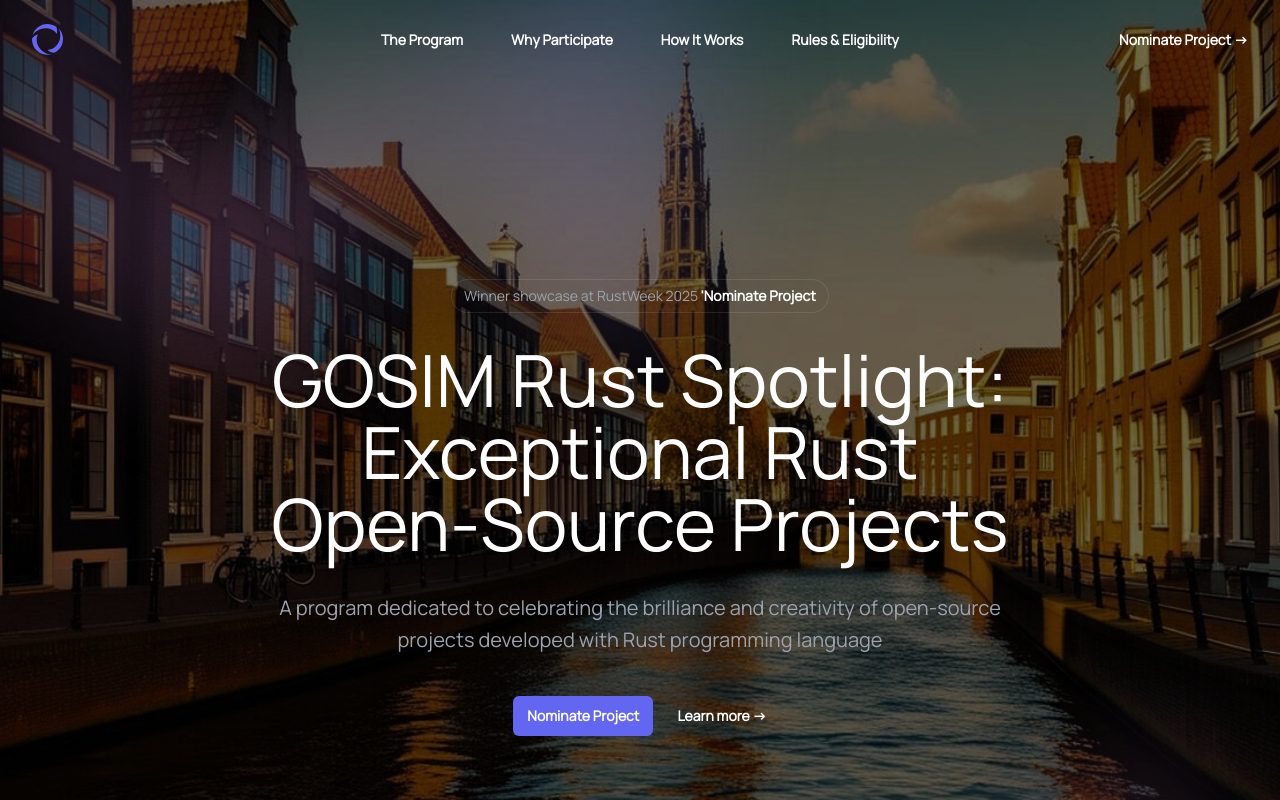
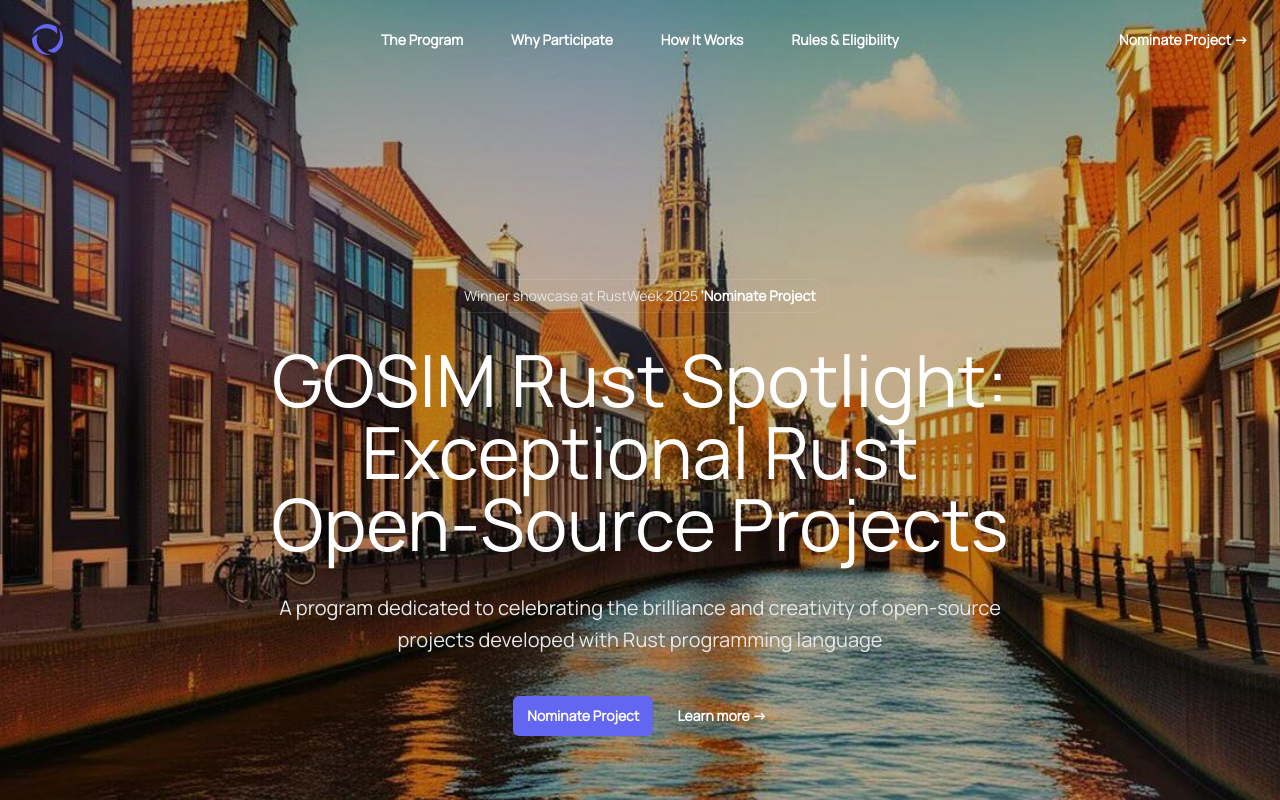
Before and after one commit to gosimfoundation/gosim-spotlight, a Vue app: page /#/ in a window 1280 px wide. Shown: the top 800 px of the page. Built offline with nearby package versions, Linux system fonts and the light colour scheme.

Commit message:
brighten the website

```diff
--- a/src/components/HeroSection.vue
+++ b/src/components/HeroSection.vue
@@ -1,9 +1,9 @@
 <template>
   <HeaderMenu :navigation="navigation" :mobileMenuOpen="mobileMenuOpen" />
-  <div id="hero" class="bg-gray-900">
+  <div id="hero" class="bg-gray-600">
 
     <div class="relative isolate overflow-hidden pt-14">
-      <img src="@/assets/bg-utrecht-1.jpg" alt=""
+      <img src="@/assets/bg-utrecht-2.jpg" alt=""
         class="absolute inset-0 -z-10 h-full w-full object-cover object-center" />
       <div class="absolute inset-x-0 -top-40 -z-10 transform-gpu overflow-hidden blur-3xl sm:-top-80"
         aria-hidden="true">
@@ -15,7 +15,7 @@
         <div class="mx-auto max-w-3xl py-32 sm:py-48 lg:py-56">
           <div class="hidden sm:mb-8 sm:flex sm:justify-center">
             <div
-              class="relative rounded-full px-3 py-1 text-sm/6 text-gray-400 ring-1 ring-white/10 hover:ring-white/20">
+              class="relative rounded-full px-3 py-1 text-sm/6 text-gray-200 ring-1 ring-white/10 hover:ring-white/20">
               Winner showcase at RustWeek 2025
               <a class="font-semibold text-white"
                 @click="scrollToSection($event, '#nominate')">'Nominate Project</a>
@@ -25,7 +25,7 @@
             <h1 class="text-balance text-5xl text-white sm:text-7xl">GOSIM Rust Spotlight:</h1>
             <h1 class="text-balance text-5xl text-white sm:text-7xl">Exceptional Rust</h1>
             <h1 class="text-balance text-5xl text-white sm:text-7xl">Open-Source Projects</h1>
-            <p class="mt-8 text-pretty text-lg font-medium text-gray-400 sm:text-xl/8">A program dedicated to
+            <p class="mt-8 text-pretty text-lg font-medium text-gray-200 sm:text-xl/8">A program dedicated to
               celebrating the brilliance and creativity of open-source projects developed with Rust programming language
             </p>
             <div class="mt-10 flex items-center justify-center gap-x-6">
--- a/src/components/HowItWorksSection.vue
+++ b/src/components/HowItWorksSection.vue
@@ -1,5 +1,5 @@
 <template>
-  <div id="how-it-works" class="bg-gray-900 py-24 sm:py-32">
+  <div id="how-it-works" class="bg-gray-600 py-24 sm:py-32">
     <div class="mx-auto max-w-7xl px-6 lg:px-8">
       <div class="mx-auto max-w-2xl lg:text-center">
         <h2 class="text-base/7 font-semibold text-indigo-400">How It Works</h2>
--- a/src/components/NewsletterSection.vue
+++ b/src/components/NewsletterSection.vue
@@ -1,7 +1,7 @@
 <template>
   <div id="newsletter" class="bg-white py-16 sm:py-24">
     <div class="mx-auto max-w-7xl sm:px-6 lg:px-8">
-      <div class="relative isolate overflow-hidden bg-gray-900 px-6 py-24 shadow-2xl sm:rounded-3xl sm:px-24 xl:py-32">
+      <div class="relative isolate overflow-hidden bg-gray-800 px-6 py-24 shadow-2xl sm:rounded-3xl sm:px-24 xl:py-32">
         <h2 class="mx-auto max-w-3xl text-center text-4xl font-semibold text-white sm:text-5xl">Join the community</h2>
         <p class="mx-auto mt-6 max-w-lg text-center text-lg text-gray-300">Stay connected with GOSIM Rust Spotlight and Rust community by subscribing to our newsletter and following us on social media.</p>
         <!-- <form class="mx-auto mt-10 flex max-w-md gap-x-4">
--- a/src/components/RulesSection.vue
+++ b/src/components/RulesSection.vue
@@ -1,5 +1,5 @@
 <template>
-  <div id="rules" class="overflow-hidden bg-gray-900 py-24 sm:py-32">
+  <div id="rules" class="overflow-hidden bg-gray-600 py-24 sm:py-32">
     <div class="mx-auto max-w-7xl px-6 lg:px-8">
       <div class="mx-auto grid max-w-2xl grid-cols-1 gap-x-8 gap-y-16 sm:gap-y-20 lg:mx-0 lg:max-w-none lg:grid-cols-2">
         <div class="lg:pr-8 lg:pt-4">
--- a/src/views/HomeView.vue
+++ b/src/views/HomeView.vue
@@ -13,8 +13,8 @@
   <main>
     <HeroSection />
     <WelcomeSection />
+    <HowItWorksSection />
     <WhySection />
-    <HowItWorksSection />
     <RulesSection />
     <NominateProjectSection />
     <NewsletterSection />
```
Also changed, not shown: src/assets/bg-utrecht-2.jpg (added).
